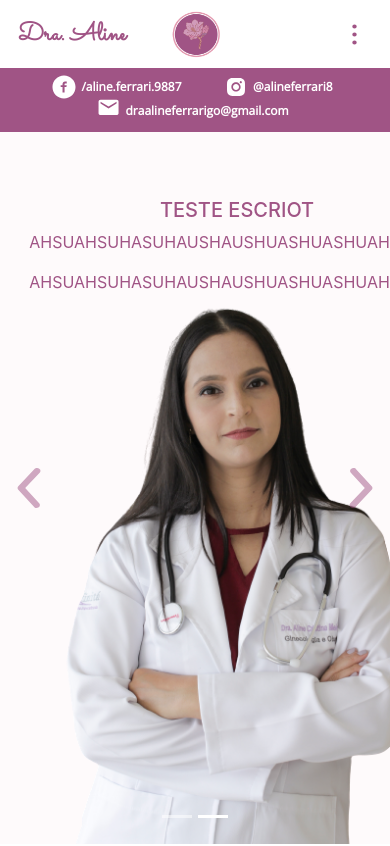
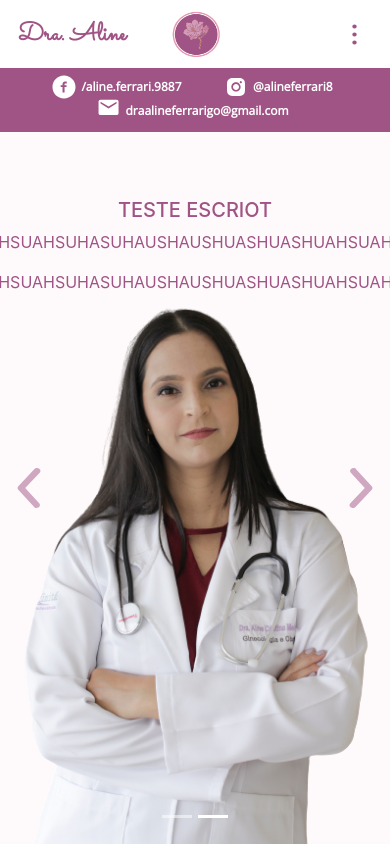
Before and after one commit to daniferrari/aline-ferrari, a React (Create React App) app: page / in a window 390 px wide. Shown: the top 846 px of the page. Built offline with nearby package versions, Linux system fonts and the light colour scheme.

Commit message:
Adicionando alinhamento no slider

```diff
--- a/src/components/carousel/carousel.scss
+++ b/src/components/carousel/carousel.scss
@@ -23,9 +23,10 @@
             .carouselItem {
                 display: flex;
                 justify-content: center;
+                justify-self: center;
+                align-content: center;
                 align-items: center;
                 margin: 0 auto;
-                width: 85%;
                 flex-wrap: wrap;
 
                 img {
@@ -47,6 +48,7 @@
         .carouselItem {
             flex-direction: column-reverse;
             position: relative;
+            width: 85%;
 
             .carouselInfo {
                 position: relative;
```
